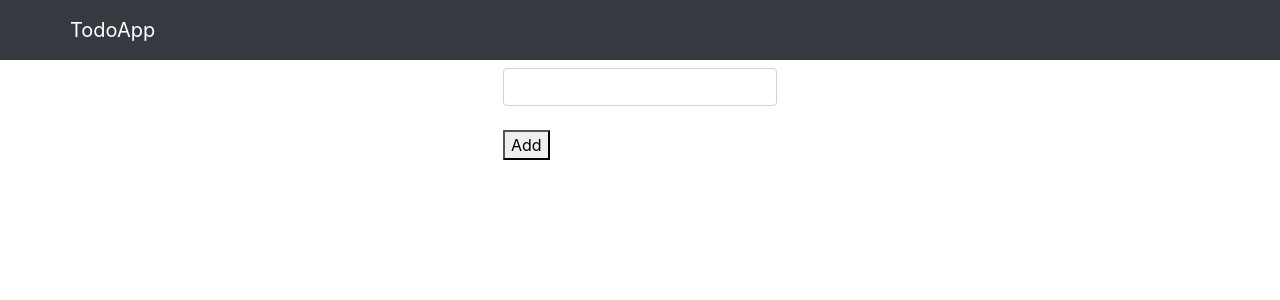
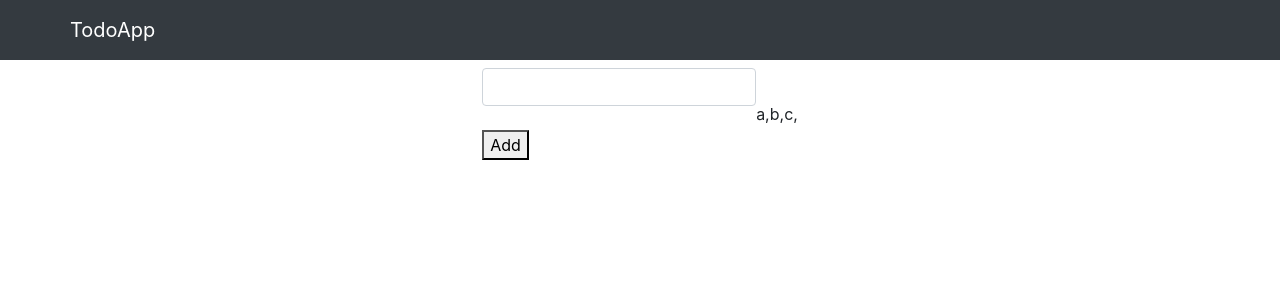
Before and after one commit to aswathyeg/reactHooks, a React (Create React App) app: page /cart in a window 1280 px wide. Shown: the top 300 px of the page. Built offline with nearby package versions, Linux system fonts and the light colour scheme.

Commit message:
callback functions

```diff
--- a/src/TodoListApp/components/Home.js
+++ b/src/TodoListApp/components/Home.js
@@ -7,6 +7,21 @@ const Home = () => {
   const handleClick = () => {
     setValue(state);
   };
+  let arr = [
+    {
+      id: 1,
+      name: "a",
+    },
+    {
+      id: 2,
+      name: "b",
+    },
+    {
+      id: 3,
+      name: "c",
+    },
+  ];
+
   return (
     <Container className="home">
       <Navbar.Text>
@@ -24,6 +39,9 @@ const Home = () => {
           })}
         </span>
       </Navbar.Text>
+      {arr.map((item) => {
+        return <div key={item.id}>{item.name},</div>;
+      })}
     </Container>
   );
 };
```
